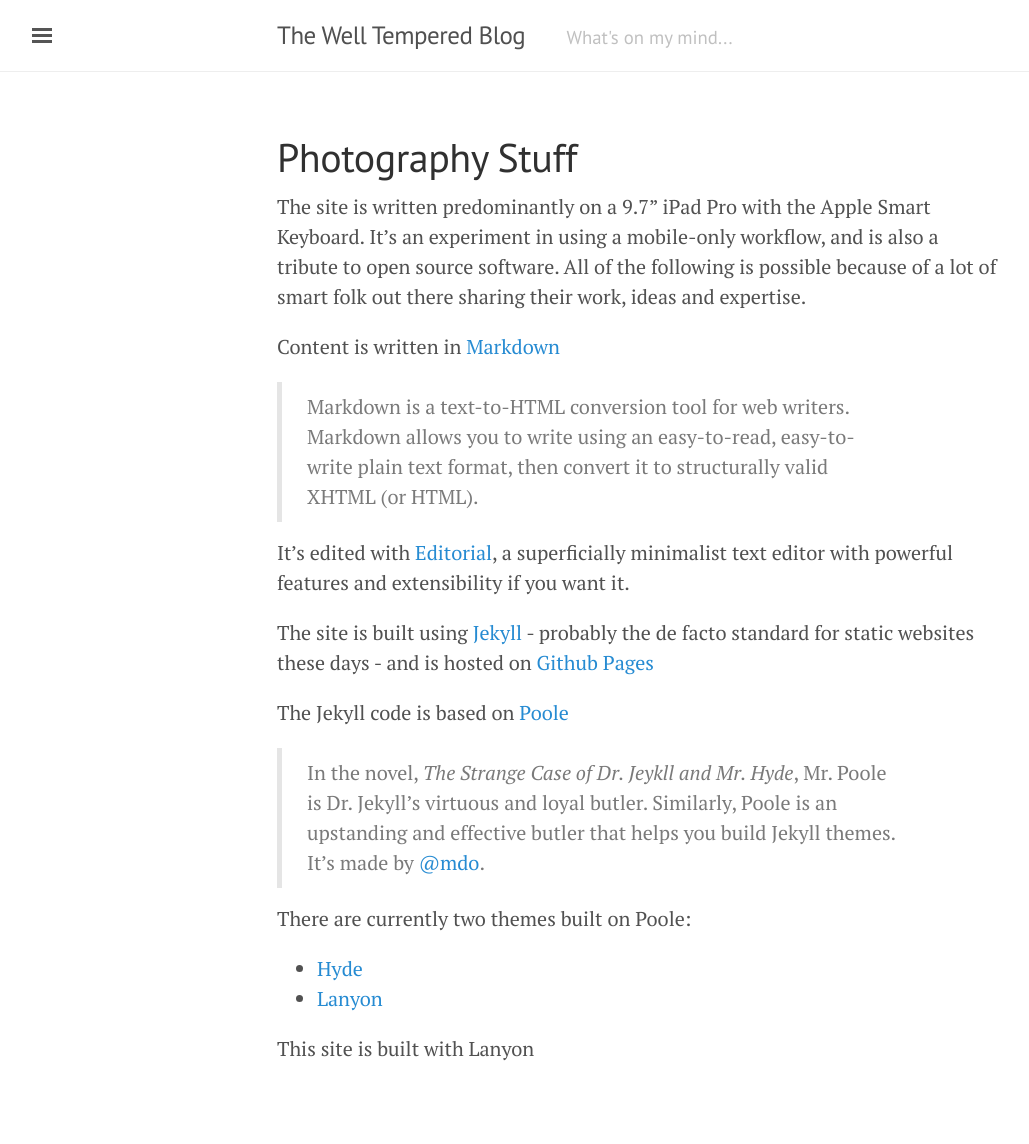
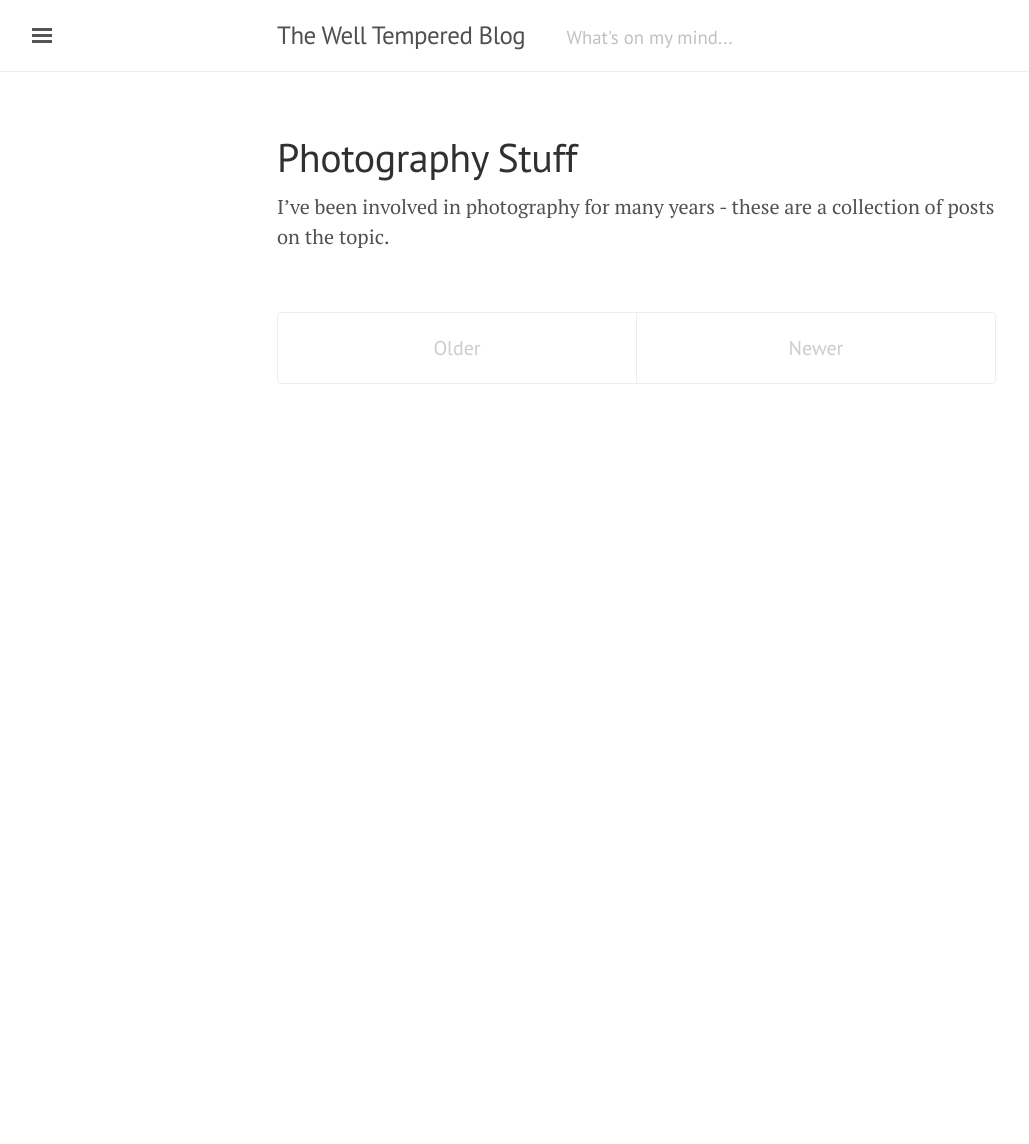
Before and after one commit to Richardtugwell/richardtugwell.github.io, a Jekyll site: the page built from photography.md, in a window 1280 px wide. Shown: the whole page, without its empty margins (3-1032 px from the left). Built offline with Jekyll 4.4.1, drawn with Linux system fonts in a browser that asks for light colours; after the commit the page ends 900 px from its top, so only the background shows below that.

Commit message:
Add photography iterator

```diff
--- a/photography.md
+++ b/photography.md
@@ -3,23 +3,38 @@
 title: Photography Stuff
 ---
 
-The site is written predominantly on a 9.7" iPad Pro with the Apple Smart Keyboard. It's an experiment in using a mobile-only workflow, and is also a tribute to open source software. All of the following is possible because of a lot of smart folk out there sharing their work, ideas and expertise.
+I've been involved in photography for many years - these are a collection of posts on the topic.
 
-Content is written in [Markdown](http://daringfireball.net/projects/markdown/basics)
+<div class="posts">
+  {{site.baseurl}}
+  {% for post in paginator.posts %}
+  {% if post.topic = 'photography' %}
+  <div class="post">
+    <h1 class="post-title">
+      <a href="{{ site.baseurl }}{{ post.url }}">
+        {{ post.title }}
+      </a>
+    </h1>
 
-> Markdown is a text-to-HTML conversion tool for web writers. Markdown allows you to write using an easy-to-read, easy-to-write plain text format, then convert it to structurally valid XHTML (or HTML).
+    <span class="post-date">{{ post.date | date_to_string }}</span>
+  </div>
+  {% endif %}
+  {% endfor %}
+</div>
 
-It's edited with [Editorial](http://omz-software.com/editorial/), a superficially minimalist text editor with powerful features and extensibility if you want it.
-
-The site is built using [Jekyll](https://jekyllrb.com/) - probably the de facto standard for static websites these days - and is hosted on [Github Pages](https://pages.github.com/)
-
-The Jekyll code is based on [Poole](https://github.com/poole)
-
->In the novel, *The Strange Case of Dr. Jeykll and Mr. Hyde*, Mr. Poole is Dr. Jekyll's virtuous and loyal butler. Similarly, Poole is an upstanding and effective butler that helps you build Jekyll themes. It's made by [@mdo](https://twitter.com/mdo).
-
-There are currently two themes built on Poole:
-
-* [Hyde](http://hyde.getpoole.com)
-* [Lanyon](http://lanyon.getpoole.com)
-
-This site is built with Lanyon
+<div class="pagination">
+  {% if paginator.next_page %}
+    <a class="pagination-item older" href="{{ site.baseurl }}/page{{paginator.next_page}}">Older</a>
+  {% else %}
+    <span class="pagination-item older">Older</span>
+  {% endif %}
+  {% if paginator.previous_page %}
+    {% if paginator.page == 2 %}
+      <a class="pagination-item newer" href="{{ site.baseurl }}/">Newer</a>
+    {% else %}
+      <a class="pagination-item newer" href="{{ site.baseurl }}/page{{paginator.previous_page}}">Newer</a>
+    {% endif %}
+  {% else %}
+    <span class="pagination-item newer">Newer</span>
+  {% endif %}
+</div>
```
